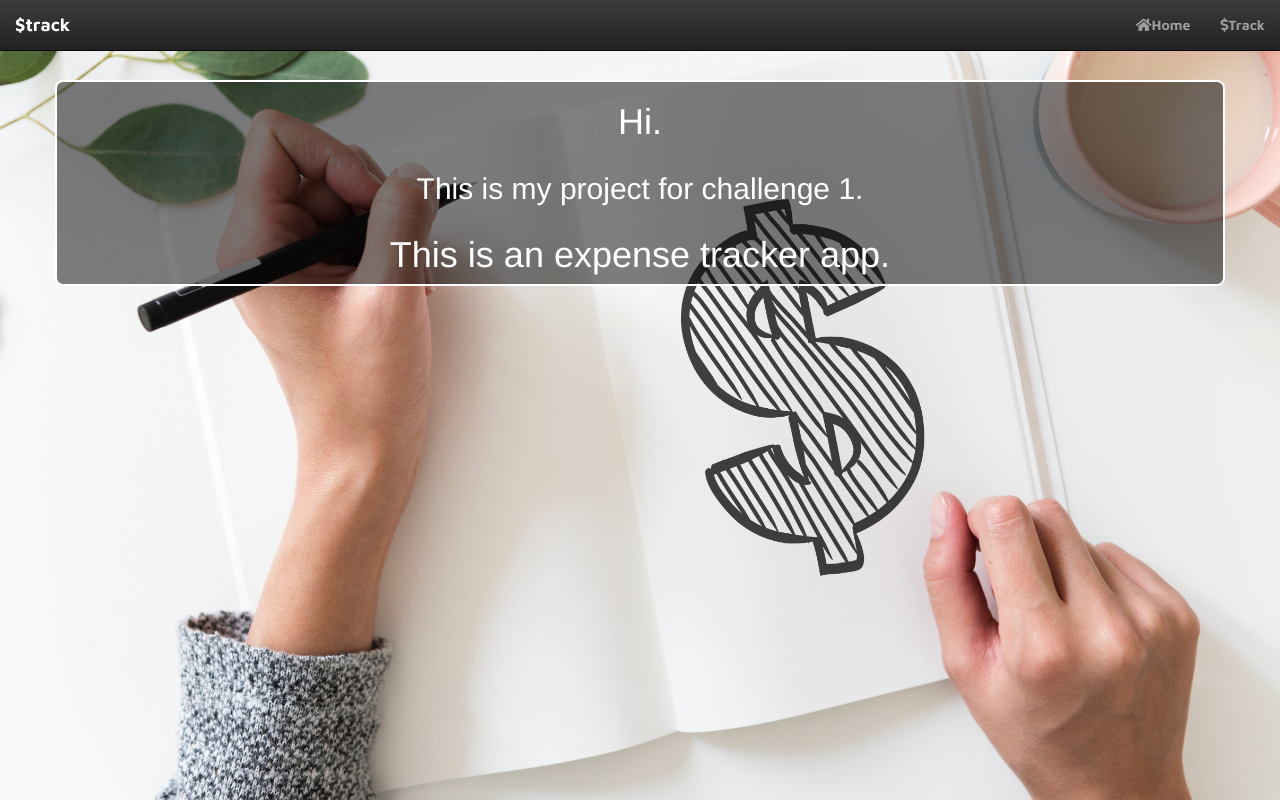
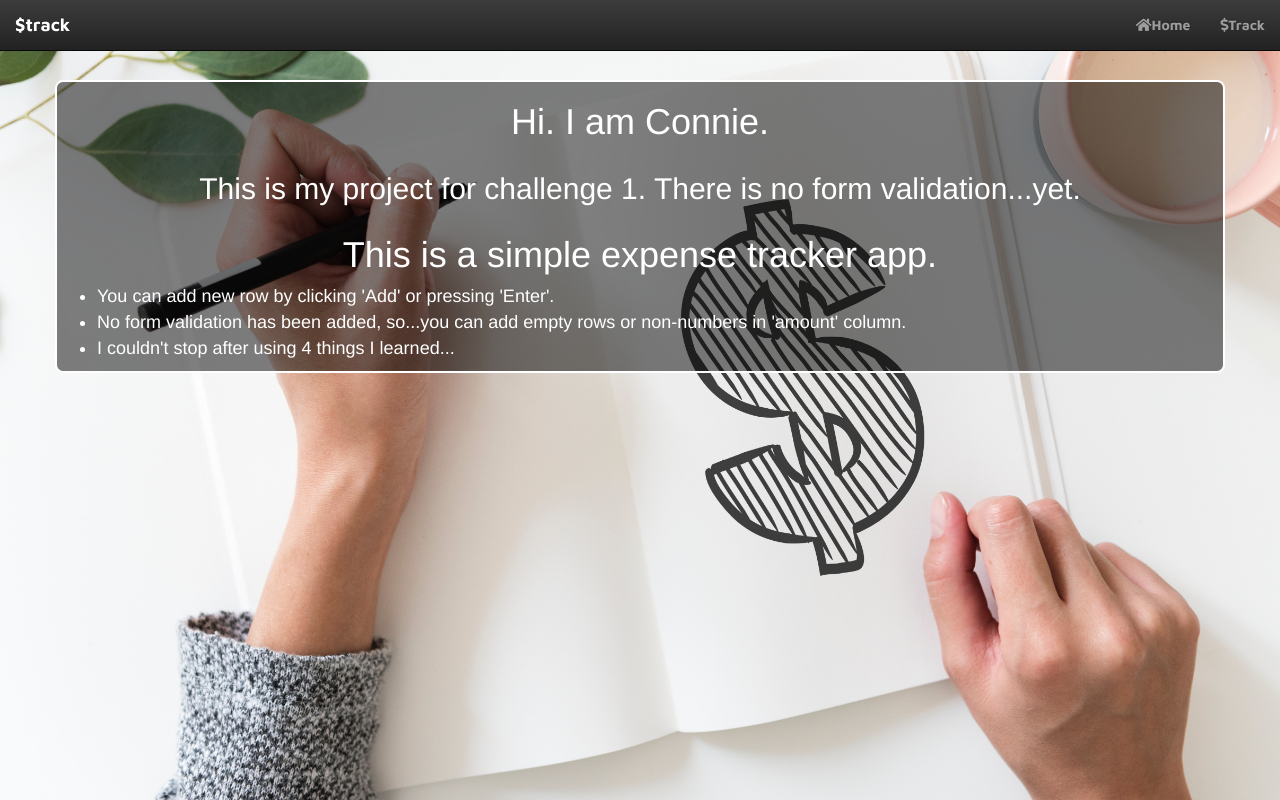
Before and after one commit to connielion/expense-tracker, an Angular app: page / in a window 1280 px wide. Built offline with nearby package versions, Linux system fonts and the light colour scheme; a web font is replaced by a local one.

Commit message:
small changes made

```diff
--- a/src/app/home/home.component.css
+++ b/src/app/home/home.component.css
@@ -4,3 +4,7 @@
   border: 2px solid white;
   border-radius: 8px;
 }
+
+ul {
+  font-size: 18px;
+}
--- a/src/app/home/home.component.html
+++ b/src/app/home/home.component.html
@@ -11,7 +11,12 @@
       </div>
 
       <div class="row">
-          <h1 class="text-center">This is an expense tracker app.</h1>
+          <h1 class="text-center">This is a simple expense tracker app.</h1>
+          <ul>
+            <li>You can add new row by clicking 'Add' or pressing 'Enter'.</li>
+            <li>No form validation has been added, so...you can add empty rows or non-numbers in 'amount' column.</li>
+            <li>I couldn't stop after using 4 things I learned... </li>
+          </ul>
       </div>
 
 
--- a/src/app/home/home.component.ts
+++ b/src/app/home/home.component.ts
@@ -8,8 +8,8 @@ import { Component, OnInit } from '@angular/core';
 export class HomeComponent implements OnInit {
 
   constructor() { }
-  hi = 'Hi.';
-  intro = 'This is my project for challenge 1.';
+  hi = 'Hi. I am Connie.';
+  intro = 'This is my project for challenge 1. There is no form validation...yet.';
 
   ngOnInit() {
   }
```
